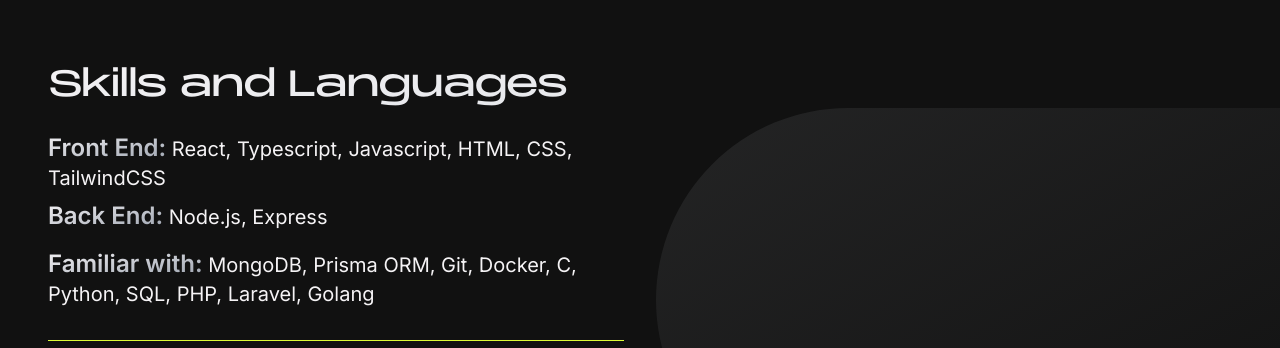
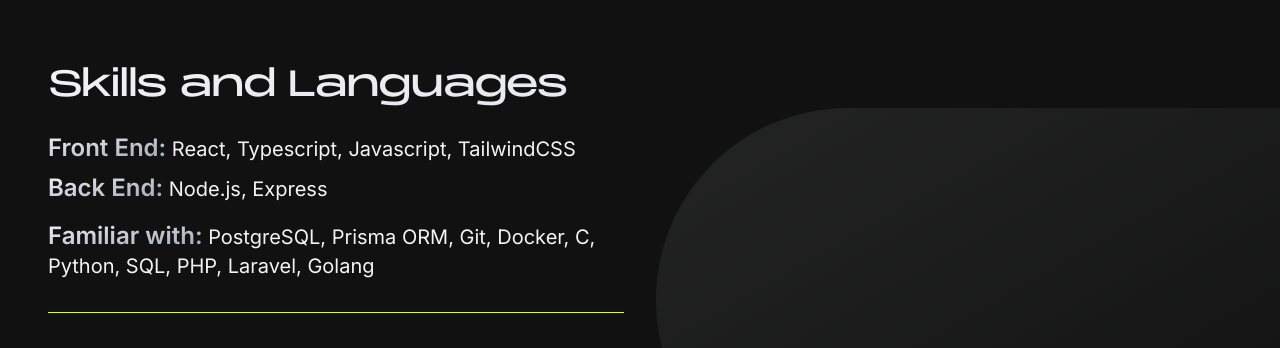
Before and after one commit to shellycs50/portfolio-next-migration, a Next.js app: page / in a window 1280 px wide. Shown: the part 820-1168 px from the top of the page. Built offline with nearby package versions, Linux system fonts and the light colour scheme.

Commit message:
adjusted copy

```diff
--- a/app/barebones.js
+++ b/app/barebones.js
@@ -88,7 +88,7 @@
               <span className="font-semibold text-transparent bg-clip-text bg-gradient-to-br from-white to-gray-400 text-2xl text-inter">
                 Front End:
               </span>{" "}
-              React, Typescript, Javascript, HTML, CSS, TailwindCSS{" "}
+              React, Typescript, Javascript, TailwindCSS{" "}
               <span className="text-sm"></span>
             </p>
             <p className="h-2"></p>
@@ -104,7 +104,7 @@
               <span className="font-semibold text-transparent bg-clip-text bg-gradient-to-br from-white to-gray-400 text-2xl ">
                 Familiar with:
               </span>{" "}
-              MongoDB, Prisma ORM, Git, Docker, C, Python, SQL, PHP, Laravel, Golang
+              PostgreSQL, Prisma ORM, Git, Docker, C, Python, SQL, PHP, Laravel, Golang
             </p>
             <div className="h-8"></div>
             <div className="h-2 pt-8 border-t border-edgyyellow"></div>
```
